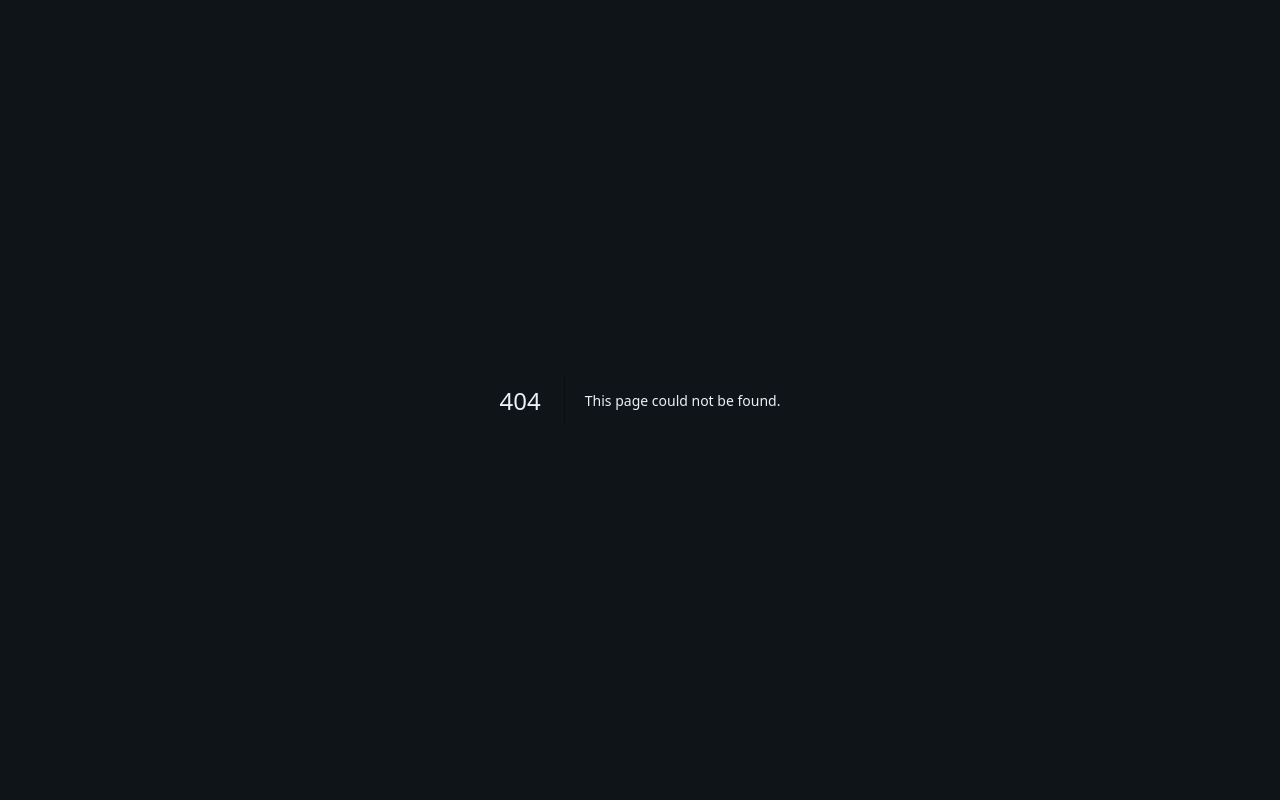
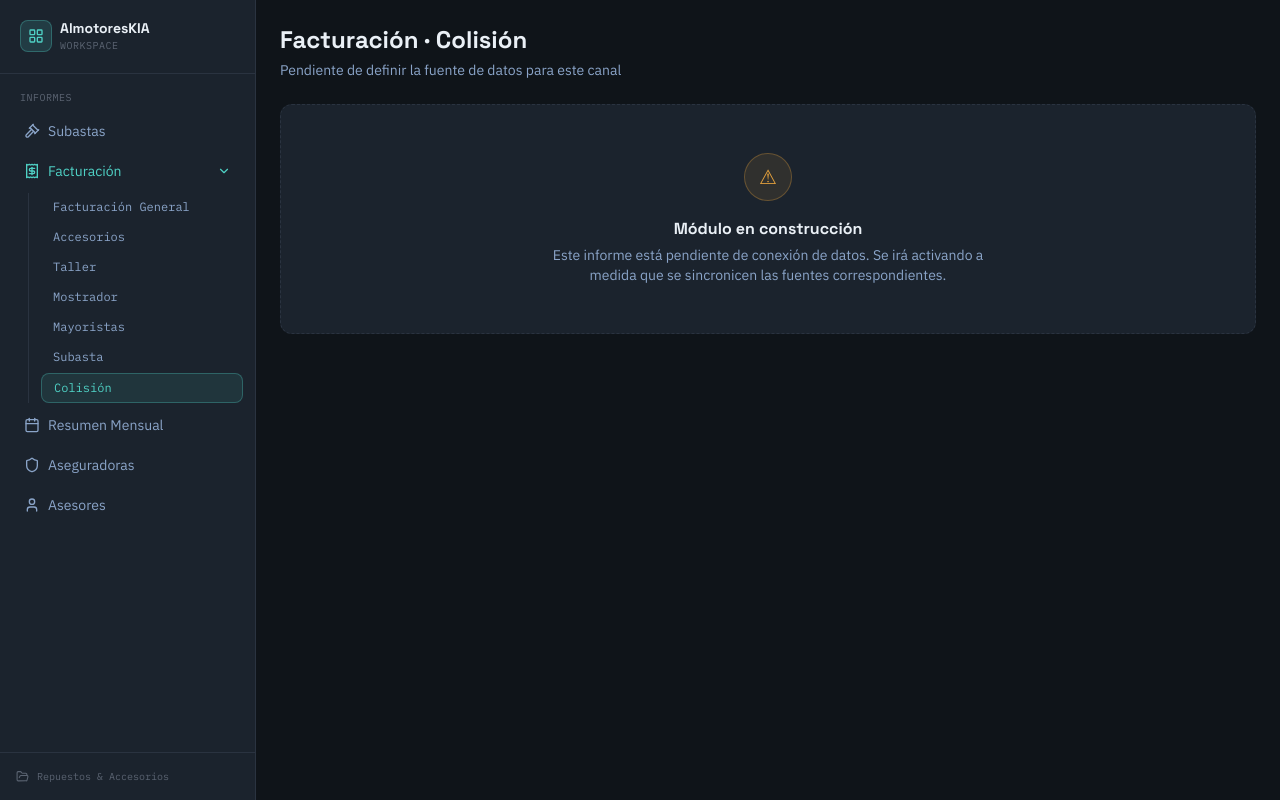
Before and after one commit to ungidixson-dotcom/almotores-repuestos-dashboard, a Next.js app: page /dashboard/facturacion/canales/colision in a window 1280 px wide. Before the commit this address had no page. Built offline with nearby package versions, Linux system fonts and the light colour scheme.

Commit message:
Create page.tsx

```diff
--- /dev/null
+++ b/app/dashboard/facturacion/canales/colision/page.tsx
@@ -0,0 +1,10 @@
+import { EnConstruccion } from '@/components/dashboard-ui'
+
+export default function Page() {
+  return (
+    <EnConstruccion
+      titulo="Facturación · Colisión"
+      detalle="Pendiente de definir la fuente de datos para este canal"
+    />
+  )
+}
```
